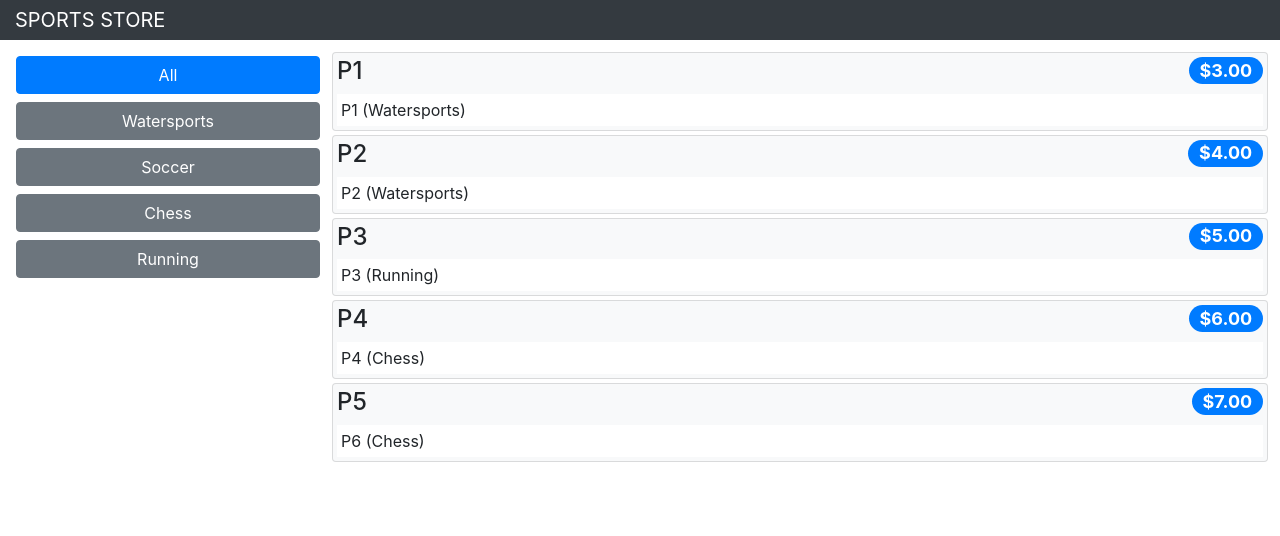
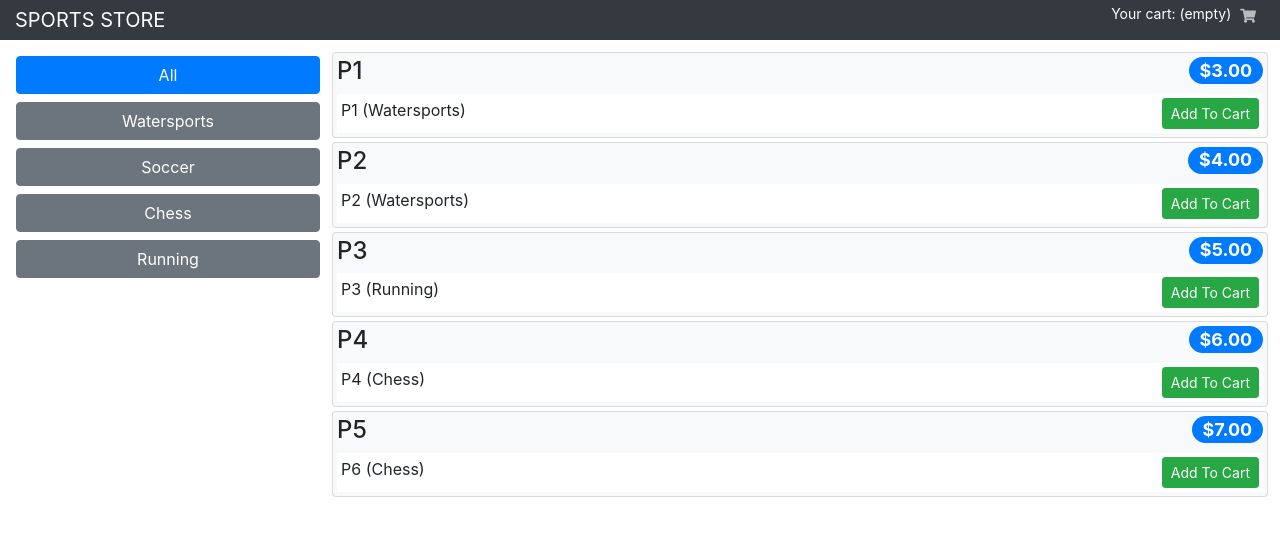
Before and after one commit to cynthiaChanChan/store, a React (Create React App) app: page /shop/products in a window 1280 px wide. Shown: the top 536 px of the page. Built offline with nearby package versions, Linux system fonts and the light colour scheme.

Commit message:
Add addToCart button and CartSummary component

```diff
--- a/src/redux/reducers/cart.js
+++ b/src/redux/reducers/cart.js
@@ -9,7 +9,7 @@ const INITIAL_STATE = {
 const CartReducer = (state = INITIAL_STATE, action) => {
     switch (action.type) {
         case ActionTypes.CART_ADD:
-            const { p, q } = action.payload;
+            const { product: p, quantity: q } = action.payload;
             let cart = [...state.cart];
             let existing = cart.find((item) => item.product.id === p.id);
             if (existing) {
--- /dev/null
+++ b/src/shop/CartSummary/CartSummary.jsx
@@ -0,0 +1,36 @@
+import React, { useCallback } from "react";
+import { Link } from "react-router-dom";
+
+const CartSummary = ({ cartItems, cartPrice }) => {
+    const getSummary = useCallback(() => {
+        if (cartItems > 0) {
+            return (
+                <span>
+                    {cartItems} item(s), ${cartPrice.toFixed(2)}
+                </span>
+            );
+        } else {
+            return <span>Your cart: (empty)</span>;
+        }
+    }, [cartItems, cartPrice]);
+
+    const getLinkClasses = useCallback(
+        () =>
+            `btn btn-sm bg-dark text-white ${
+                cartItems === 0 ? "disabled" : ""
+            }`,
+        [cartItems]
+    );
+    return (
+        <div className="float-right">
+            <small>
+                {getSummary()}
+                <Link className={getLinkClasses()} to="/shop/cart">
+                    <li className="fa fa-shopping-cart"></li>
+                </Link>
+            </small>
+        </div>
+    );
+};
+
+export default CartSummary;
--- a/src/shop/ProductList/ProductList.jsx
+++ b/src/shop/ProductList/ProductList.jsx
@@ -1,6 +1,6 @@
 import React from "react";
 
-const ProductList = ({ products }) => {
+const ProductList = ({ products, addToCart }) => {
     if (products === null || products.length === 0) {
         return <h5 className="p-2">No Products</h5>;
     }
@@ -12,7 +12,15 @@ const ProductList = ({ products }) => {
                     ${p.price.toFixed(2)}
                 </span>
             </h4>
-            <div className="card-text bg-white p-1">{p.description}</div>
+            <div className="card-text bg-white p-1">
+                {p.description}
+                <button
+                    className="btn btn-success btn-sm float-right"
+                    onClick={() => addToCart(p)}
+                >
+                    Add To Cart
+                </button>
+            </div>
         </div>
     ));
 };
--- a/src/shop/Shop/Shop.jsx
+++ b/src/shop/Shop/Shop.jsx
@@ -1,12 +1,13 @@
 import React from "react";
-import { CategoryNavigation, ProductList } from "../";
+import { CategoryNavigation, ProductList, CartSummary } from "../";
 
-const Shop = ({ categories, products }) => {
+const Shop = ({ categories, products, addToCart, cartItems, cartPrice }) => {
     return (
         <div className="container-fluid">
             <div className="row">
                 <div className="col bg-dark text-white">
                     <div className="navbar-brand">SPORTS STORE</div>
+                    <CartSummary cartItems={cartItems} cartPrice={cartPrice} />
                 </div>
             </div>
             <div className="row">
@@ -17,7 +18,7 @@ const Shop = ({ categories, products }) => {
                     />
                 </div>
                 <div className="col-9 p-2">
-                    <ProductList products={products} />
+                    <ProductList products={products} addToCart={addToCart} />
                 </div>
             </div>
         </div>
--- a/src/shop/ShopConnector/ShopConnector.jsx
+++ b/src/shop/ShopConnector/ShopConnector.jsx
@@ -4,6 +4,12 @@ import { connect } from "react-redux";
 import { loadData } from "../../redux/actions/shop";
 import { DataTypes } from "../../redux/types";
 import { Shop } from "../";
+import {
+    addToCart,
+    updateCartQuantity,
+    removeFromCart,
+    clearCart,
+} from "../../redux/actions/cart";
 
 const filterProducts = (products = [], category) =>
     !category || category === "All"
@@ -12,18 +18,18 @@ const filterProducts = (products = [], category) =>
               (p) => p.category.toLowerCase() === category.toLowerCase()
           );
 
-const ShopConnector = ({ products, categories, loadData }) => {
+const ShopConnector = ({ products, categories, loadData, ...otherProps }) => {
     useEffect(() => {
         loadData(DataTypes.CATEGORIES);
         loadData(DataTypes.PRODUCTS);
     }, [loadData]);
-
     return (
         <Switch>
             <Route
                 path="/shop/products/:category?"
                 render={(routeProps) => (
                     <Shop
+                        {...otherProps}
                         {...routeProps}
                         products={filterProducts(
                             products,
@@ -38,7 +44,18 @@ const ShopConnector = ({ products, categories, loadData }) => {
     );
 };
 
-const mapStateToProps = (state) => ({ ...state.shop });
-const mapDispatchToProps = { loadData };
+const mapStateToProps = ({ shop, cart }) => ({
+    products: shop.products,
+    categories: shop.categories,
+    cartItems: cart.cartItems,
+    cartPrice: cart.cartPrice,
+});
+const mapDispatchToProps = {
+    loadData,
+    addToCart,
+    updateCartQuantity,
+    removeFromCart,
+    clearCart,
+};
 
 export default connect(mapStateToProps, mapDispatchToProps)(ShopConnector);
--- a/src/shop/index.js
+++ b/src/shop/index.js
@@ -3,3 +3,4 @@ export { default as ProductList } from "./ProductList/ProductList";
 export { default as CategoryNavigation } from "./CategoryNavigation/CategoryNavigation";
 export { default as Shop } from "./Shop/Shop";
 export { default as ShopConnector } from "./ShopConnector/ShopConnector";
+export { default as CartSummary } from "./CartSummary/CartSummary";
```
